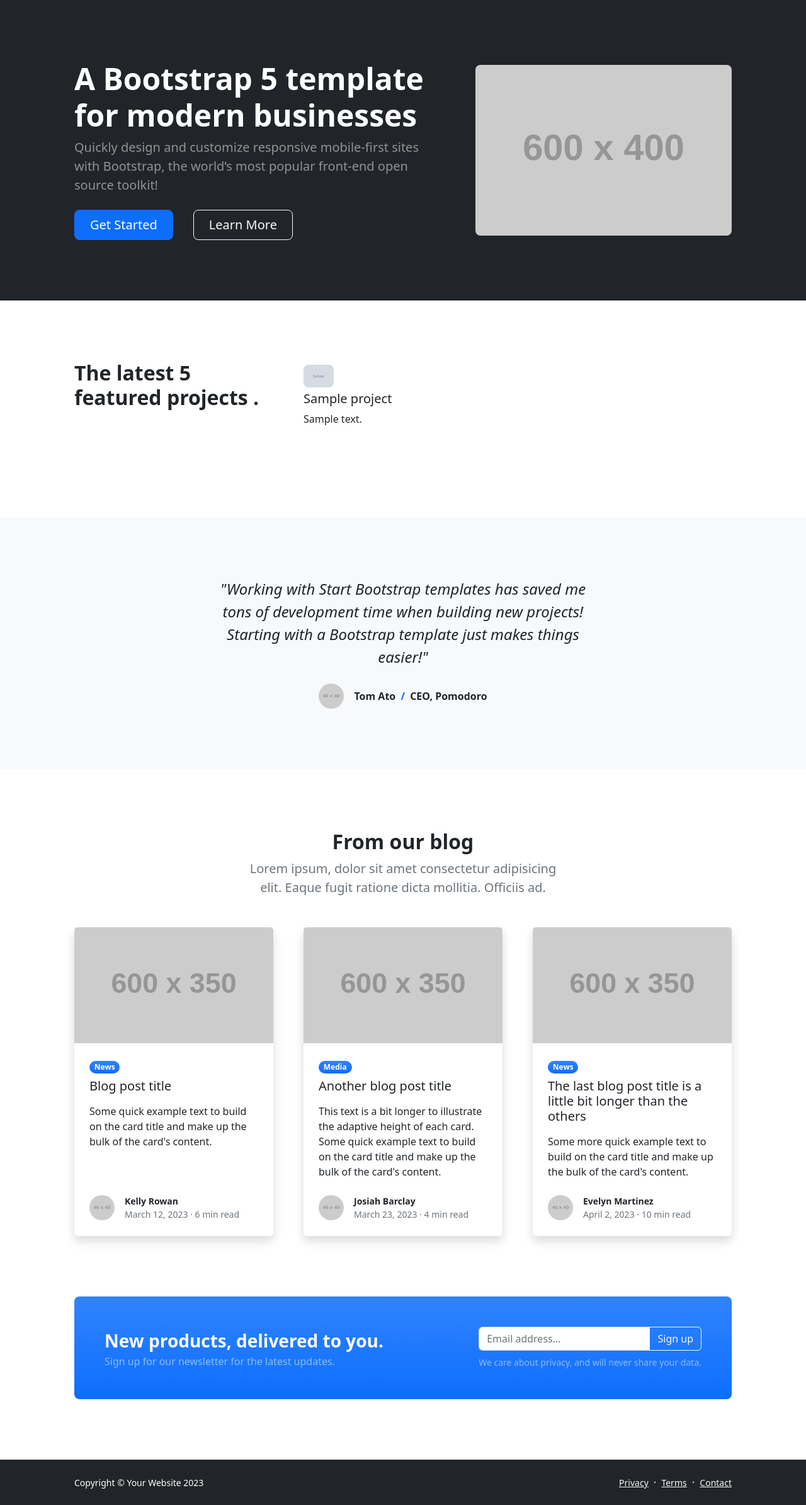
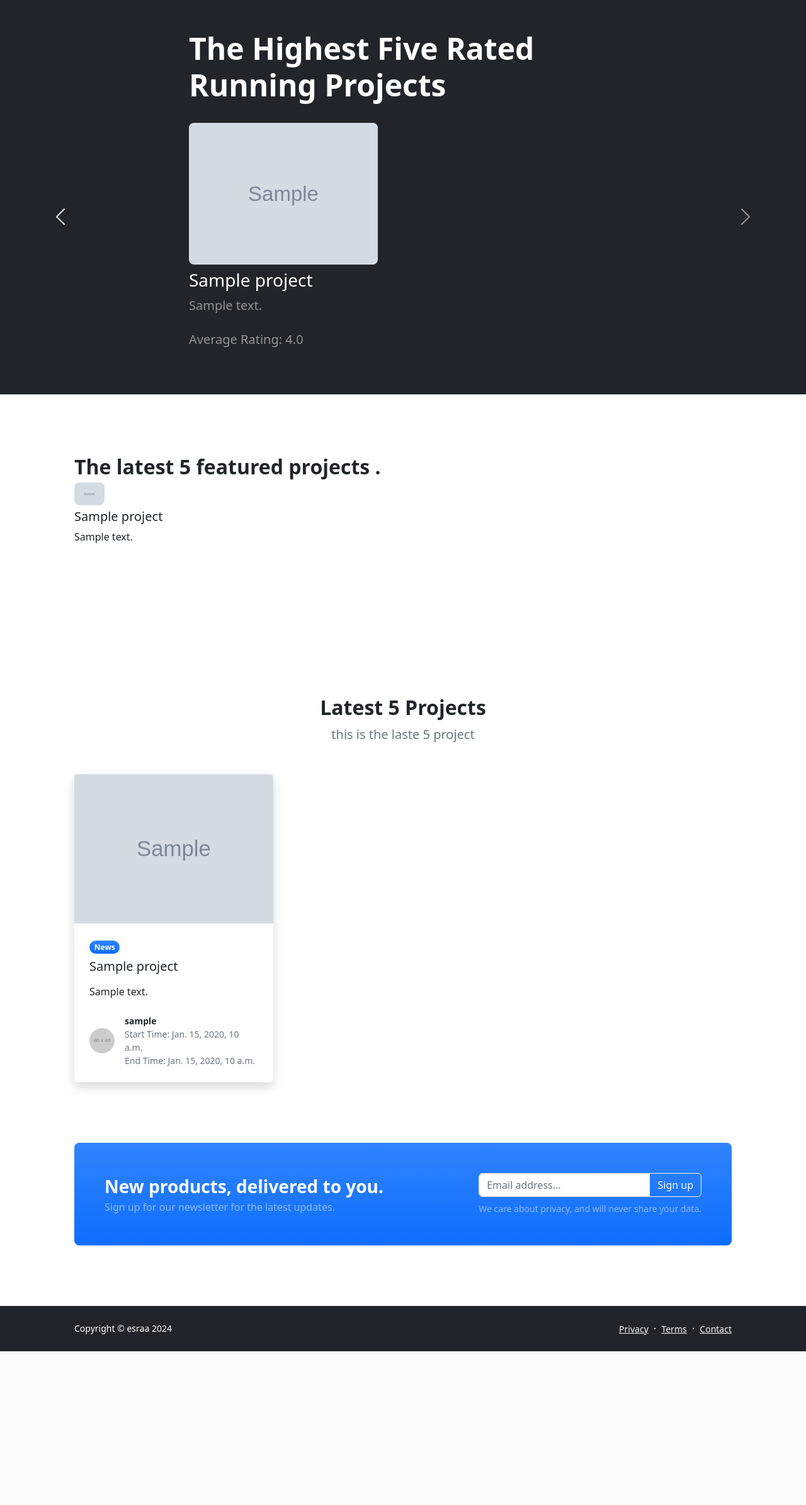
Before and after one commit to Esraa9955/django-crowd-funding-web-app, a Django app: page / in a window 1280 px wide. Shown: the part 56-2445 px from the top of the page at 63% size. After the commit the page ends 2201 px from the top, so only its background shows below. Run offline with Django 5.2, Linux system fonts and the light colour scheme; tables that the repository leaves empty hold one stand-in row (values such as "Sample post"); grey boxes marked "Sample" are stand-in pictures; grey boxes labelled with a size stand in for pictures from a placeholder-image service; some libraries are stand-ins or nearby versions.

Commit message:
slider , featured projrct section and latest project section

```diff
--- a/home/templates/base.html
+++ b/home/templates/base.html
@@ -24,7 +24,7 @@
         <footer class="bg-dark py-4 mt-auto">
             <div class="container px-5">
                 <div class="row align-items-center justify-content-between flex-column flex-sm-row">
-                    <div class="col-auto"><div class="small m-0 text-white">Copyright &copy; Your Website 2023</div></div>
+                    <div class="col-auto"><div class="small m-0 text-white">Copyright &copy; esraa 2024</div></div>
                     <div class="col-auto">
                         <a class="link-light small" href="#!">Privacy</a>
                         <span class="text-white mx-1">&middot;</span>
--- a/home/templates/home.html
+++ b/home/templates/home.html
@@ -1,40 +1,57 @@
 {% extends 'base.html' %}
 {% load static%}
 {% block content %}
-            <!-- Header-->
-            <header class="bg-dark py-5">
+
+            <!--slider-->
+            <section class="bg-dark py-5" id="highest-rated-projects">
                 <div class="container px-5">
                     <div class="row gx-5 align-items-center justify-content-center">
-                        <div class="col-lg-8 col-xl-7 col-xxl-6">
-                            <div class="my-5 text-center text-xl-start">
-                                <h1 class="display-5 fw-bolder text-white mb-2">A Bootstrap 5 template for modern businesses</h1>
-                                <p class="lead fw-normal text-white-50 mb-4">Quickly design and customize responsive mobile-first sites with Bootstrap, the world’s most popular front-end open source toolkit!</p>
-                                <div class="d-grid gap-3 d-sm-flex justify-content-sm-center justify-content-xl-start">
-                                    <a class="btn btn-primary btn-lg px-4 me-sm-3" href="#features">Get Started</a>
-                                    <a class="btn btn-outline-light btn-lg px-4" href="#!">Learn More</a>
+                        <div class="col-lg-8">
+                            <h2 class="display-5 fw-bold text-white mb-4">The Highest Five Rated Running Projects</h2>
+                            <div id="project-slider" class="carousel slide" data-bs-ride="carousel">
+                                <div class="carousel-inner">
+                                    {% for project in highest_rated_projects %}
+                                        <div class="carousel-item {% if forloop.first %}active{% endif %}">
+
+                                            <img class="img-fluid rounded-3 my-2" width="300px" height="250" src="{{ project.images.first.image.url }}" alt="..." />
+
+                                            <h3 class="text-white">{{ project.title }}</h3>
+                                            <p class="lead fw-normal text-white-50 mb-4">{{ project.details }}</p>
+                                            <p class="lead fw-normal text-white-50 mb-4">Average Rating: {{ project.avg_rating }}</p>
+
+                                        </div>
+                                    {% endfor %}
                                 </div>
+
                             </div>
+                            <button class="carousel-control-prev" type="button" data-bs-target="#project-slider" data-bs-slide="prev">
+                                <span class="carousel-control-prev-icon" aria-hidden="true"></span>
+                                <span class="visually-hidden">Previous</span>
+                            </button>
+                            <button class="carousel-control-next" type="button" data-bs-target="#project-slider" data-bs-slide="next">
+                                <span class="carousel-control-next-icon" aria-hidden="true"></span>
+                                <span class="visually-hidden">Next</span>
+                            </button>
                         </div>
-                        <div class="col-xl-5 col-xxl-6 d-none d-xl-block text-center"><img class="img-fluid rounded-3 my-5" src="https://dummyimage.com/600x400/343a40/6c757d" alt="..." /></div>
                     </div>
                 </div>
-            </header>
+            </section>
 
             <!-- Features section-->
             <section class="py-5" id="features">
                 <div class="container px-5 my-5">
                     <div class="row gx-5">
-                        <div class="col-lg-4 mb-5 mb-lg-0"><h2 class="fw-bolder mb-0">The latest 5 featured projects .</h2></div>
-                        <div class="col-lg-8">
-                            <div class="row gx-5 row-cols-1 row-cols-md-2">
+                        <div class=" mb-5 mb-lg-0"><h2 class="fw-bolder mb-0">The latest 5 featured projects .</h2></div>
+                        <div class="col-lg-12">
+                            <div class="row gx-5 row-cols-1 row-cols-md-3">
                               {% for project in projects%}
                               {% if project.is_featured %}
                               <div class="col mb-5 h-100">
-                                <div class="feature   rounded-3 ">
+                                <div class="feature rounded-3 " >
                                 {% if project.images.exists %}
-                                    <img class="img-fluid rounded-3 my-5" src="{{ project.images.first.image.url }}" alt="..." />
+                                    <img class="img-fluid rounded-3 my-5" width="300px" src="{{ project.images.first.image.url }}" alt="..." />
                                 {% else %}
-                                    <!-- Provide a default image or handle the case where no image exists -->
+
                                     <img class="img-fluid rounded-3 my-5" src="{% static 'images/404.png' %}" alt="Default Image" />
                                 {% endif %}
                                 </div>
@@ -49,7 +66,8 @@
                     </div>
                 </div>
             </section>
-            <!-- Testimonial section-->
+            <!--
+
             <div class="py-5 bg-light">
                 <div class="container px-5 my-5">
                     <div class="row gx-5 justify-content-center">
@@ -69,81 +87,48 @@
                     </div>
                 </div>
             </div>
-            <!-- Blog preview section-->
+            -->
+
+            <!--latest 5 project-->
+
+
             <section class="py-5">
                 <div class="container px-5 my-5">
                     <div class="row gx-5 justify-content-center">
                         <div class="col-lg-8 col-xl-6">
                             <div class="text-center">
-                                <h2 class="fw-bolder">From our blog</h2>
-                                <p class="lead fw-normal text-muted mb-5">Lorem ipsum, dolor sit amet consectetur adipisicing elit. Eaque fugit ratione dicta mollitia. Officiis ad.</p>
+                                <h2 class="fw-bolder">Latest 5 Projects</h2>
+                                <p class="lead fw-normal text-muted mb-5">this is the laste 5 project </p>
                             </div>
                         </div>
                     </div>
                     <div class="row gx-5">
+                        {% for project in latest_projects %}
                         <div class="col-lg-4 mb-5">
                             <div class="card h-100 shadow border-0">
-                                <img class="card-img-top" src="https://dummyimage.com/600x350/ced4da/6c757d" alt="..." />
+                                <img class="card-img-top" src="{{ project.images.first.image.url }}" alt="..." />
                                 <div class="card-body p-4">
                                     <div class="badge bg-primary bg-gradient rounded-pill mb-2">News</div>
-                                    <a class="text-decoration-none link-dark stretched-link" href="#!"><h5 class="card-title mb-3">Blog post title</h5></a>
-                                    <p class="card-text mb-0">Some quick example text to build on the card title and make up the bulk of the card's content.</p>
+                                    <a class="text-decoration-none link-dark stretched-link" href="#!"><h5 class="card-title mb-3">{{ project.title }}</h5></a>
+                                    <p class="card-text mb-0">{{ project.details }}</p>
                                 </div>
                                 <div class="card-footer p-4 pt-0 bg-transparent border-top-0">
                                     <div class="d-flex align-items-end justify-content-between">
                                         <div class="d-flex align-items-center">
                                             <img class="rounded-circle me-3" src="https://dummyimage.com/40x40/ced4da/6c757d" alt="..." />
                                             <div class="small">
-                                                <div class="fw-bold">Kelly Rowan</div>
-                                                <div class="text-muted">March 12, 2023 &middot; 6 min read</div>
+                                                <div class="fw-bold">{{project.user}}</div>
+                                                <div class="text-muted">Start Time: {{ project.start_time }}  </div>
+                                                <div class="text-muted">End Time: {{ project.end_time }}</div>
                                             </div>
                                         </div>
                                     </div>
                                 </div>
                             </div>
                         </div>
-                        <div class="col-lg-4 mb-5">
-                            <div class="card h-100 shadow border-0">
-                                <img class="card-img-top" src="https://dummyimage.com/600x350/adb5bd/495057" alt="..." />
-                                <div class="card-body p-4">
-                                    <div class="badge bg-primary bg-gradient rounded-pill mb-2">Media</div>
-                                    <a class="text-decoration-none link-dark stretched-link" href="#!"><h5 class="card-title mb-3">Another blog post title</h5></a>
-                                    <p class="card-text mb-0">This text is a bit longer to illustrate the adaptive height of each card. Some quick example text to build on the card title and make up the bulk of the card's content.</p>
-                                </div>
-                                <div class="card-footer p-4 pt-0 bg-transparent border-top-0">
-                                    <div class="d-flex align-items-end justify-content-between">
-                                        <div class="d-flex align-items-center">
-                                            <img class="rounded-circle me-3" src="https://dummyimage.com/40x40/ced4da/6c757d" alt="..." />
-                                            <div class="small">
-                                                <div class="fw-bold">Josiah Barclay</div>
-                                                <div class="text-muted">March 23, 2023 &middot; 4 min read</div>
-                                            </div>
-                                        </div>
-                                    </div>
-                                </div>
-                            </div>
-                        </div>
-                        <div class="col-lg-4 mb-5">
-                            <div class="card h-100 shadow border-0">
-                                <img class="card-img-top" src="https://dummyimage.com/600x350/6c757d/343a40" alt="..." />
-                                <div class="card-body p-4">
-                                    <div class="badge bg-primary bg-gradient rounded-pill mb-2">News</div>
-                                    <a class="text-decoration-none link-dark stretched-link" href="#!"><h5 class="card-title mb-3">The last blog post title is a little bit longer than the others</h5></a>
-                                    <p class="card-text mb-0">Some more quick example text to build on the card title and make up the bulk of the card's content.</p>
-                                </div>
-                                <div class="card-footer p-4 pt-0 bg-transparent border-top-0">
-                                    <div class="d-flex align-items-end justify-content-between">
-                                        <div class="d-flex align-items-center">
-                                            <img class="rounded-circle me-3" src="https://dummyimage.com/40x40/ced4da/6c757d" alt="..." />
-                                            <div class="small">
-                                                <div class="fw-bold">Evelyn Martinez</div>
-                                                <div class="text-muted">April 2, 2023 &middot; 10 min read</div>
-                                            </div>
-                                        </div>
-                                    </div>
-                                </div>
-                            </div>
-                        </div>
+                        {% endfor %}
+
+
                     </div>
                     <!-- Call to action-->
                     <aside class="bg-primary bg-gradient rounded-3 p-4 p-sm-5 mt-5">
--- a/home/views.py
+++ b/home/views.py
@@ -1,10 +1,19 @@
 from django.shortcuts import render
 from project.models import *
+from django.shortcuts import get_object_or_404
 def home(request):
   projects = Project.objects.all()
   projectImage = ProjectImage.objects.all()
-  return render(request, 'home.html',{'projects':projects,'projectImage':projectImage})
+  highest_rated_projects = Project.objects.annotate(avg_rating=models.Avg('projectrating__rating')).order_by('-avg_rating')[:5]
+  latest_projects = Project.objects.all().order_by('-start_time')[:5]
+  context = {
+        'highest_rated_projects': highest_rated_projects,
+        'projects':projects,
+        'projectImage':projectImage,
+        'latest_projects':latest_projects
+    }
+  return render(request, 'home.html',context)
 
 def error_404(request, exception):
     data = {}
-    return render(request, 'home/404.html', data)
+    return render(request, '404.html', data)
```
